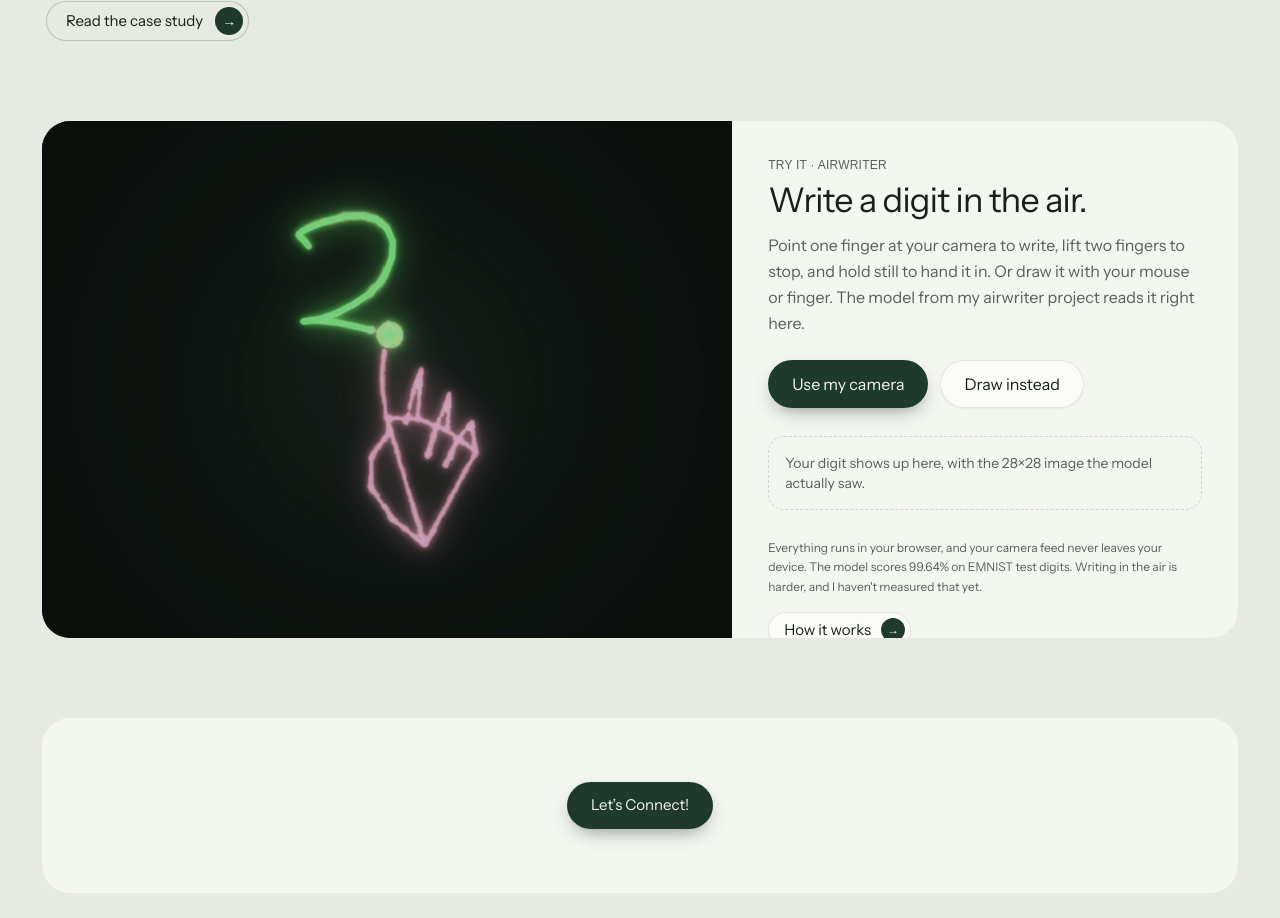
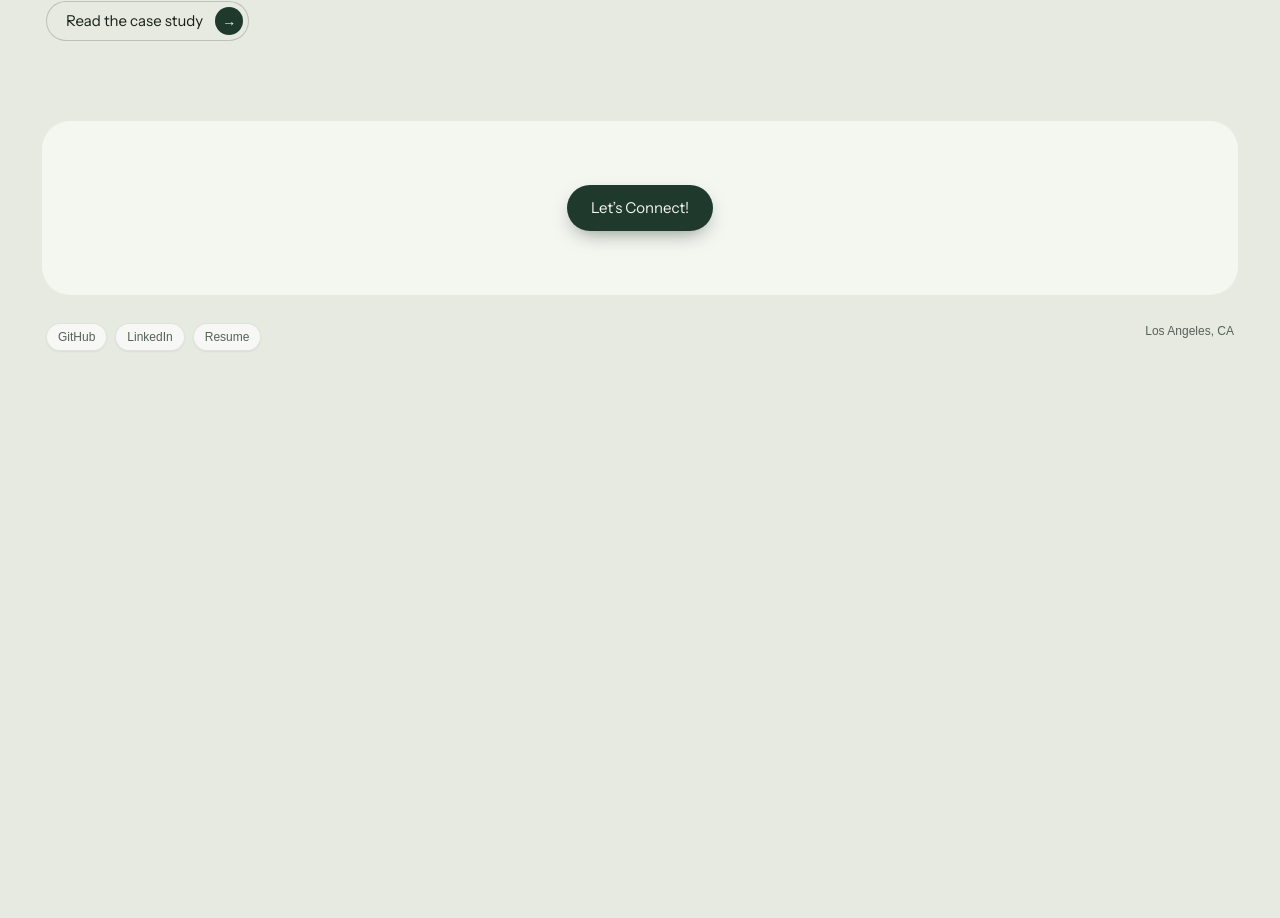
Before and after one commit to EmmanuelH05/portfolio, a Next.js app: page / in a window 1280 px wide. Shown: the part 3479-4397 px from the top of the page. After the commit the page ends 3870 px from the top, so only its background shows below. Built offline with nearby package versions, Linux system fonts and the light colour scheme; a web font is replaced by a local one.

Commit message:
fix: remove the AirWriter try-it panel from the home page

```diff
--- a/src/app/page.tsx
+++ b/src/app/page.tsx
@@ -1,7 +1,6 @@
 import type { Metadata } from 'next';
 import PageShell from '@/components/PageShell';
 import WorkCard from '@/components/WorkCard';
-import AirWriter from '@/components/airwriter/AirWriter';
 import { personalInfo } from '@/lib/data';
 import { projects } from '@/lib/projects';
 import { resumeHref } from '@/lib/site';
@@ -60,8 +59,6 @@ export default function Home() {
           ))}
         </div>
       </section>
-
-      <AirWriter />
     </main>
   );
 }
```
